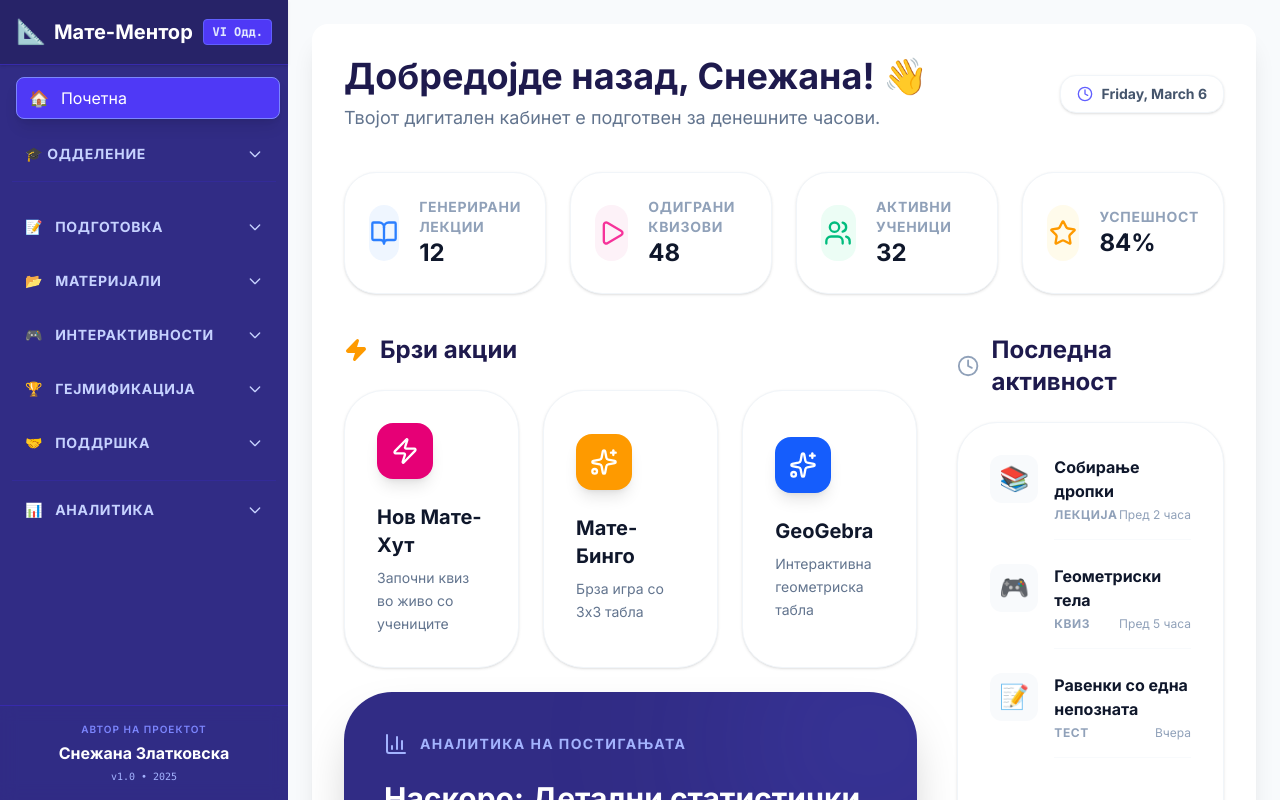
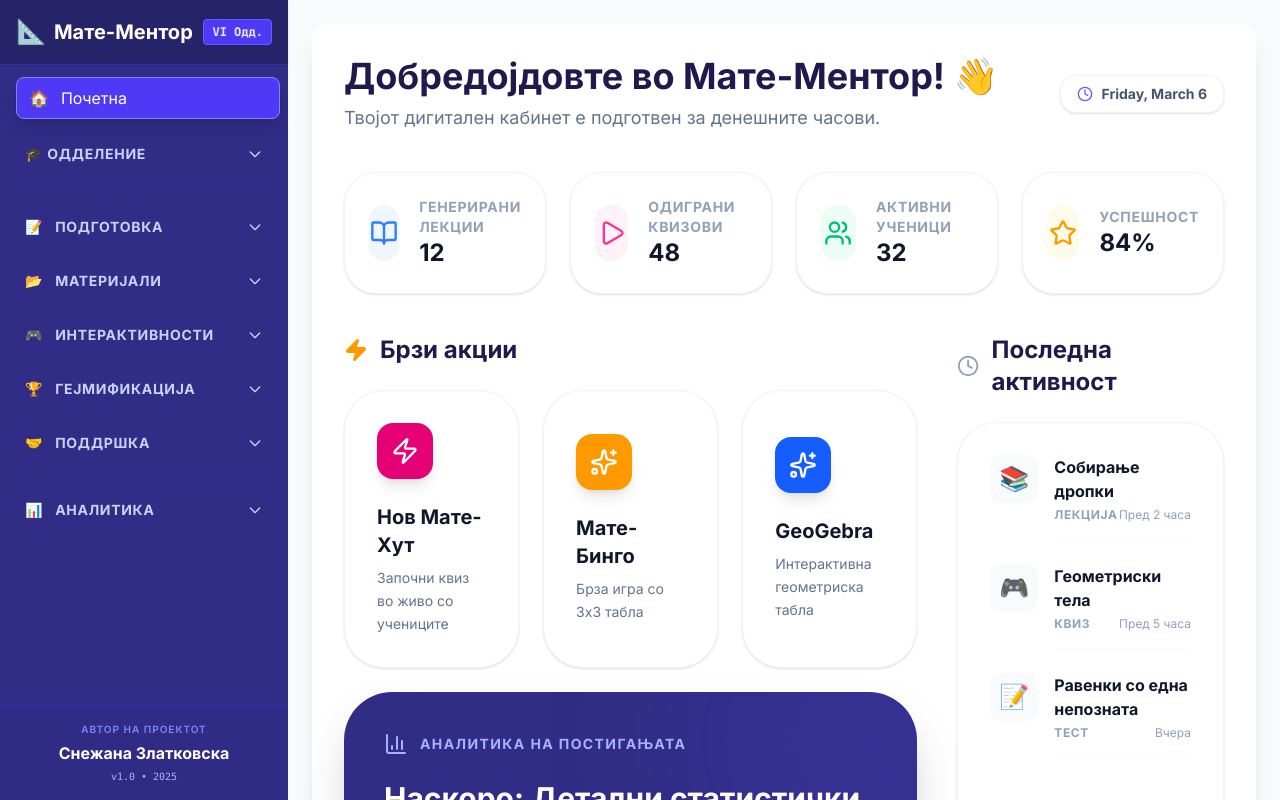
Before and after one commit to snezematematika-debug/matementorgameverzija1, a React (Vite) app: page / in a window 1280 px wide. Built offline with nearby package versions, Linux system fonts and the light colour scheme; no server answers.

Commit message:
feat(dashboard): Remove hardcoded username and personalize greeting
The username "Снежана" was hardcoded in the Dashboard component and the App.tsx file. This commit removes the hardcoded username and updates the greeting to be more generic and welcoming to all users.

```diff
--- a/App.tsx
+++ b/App.tsx
@@ -120,7 +120,7 @@ const App: React.FC = () => {
       case AppMode.MATHIGON:
         return <Mathigon />;
       case AppMode.DASHBOARD:
-        return <Dashboard setMode={setCurrentMode} userName="Снежана" />;
+        return <Dashboard setMode={setCurrentMode} />;
       case AppMode.ANALYTICS:
         return (
           <div className="flex flex-col items-center justify-center py-20 text-center space-y-6">
@@ -138,7 +138,7 @@ const App: React.FC = () => {
           </div>
         );
       default:
-        return <Dashboard setMode={setCurrentMode} userName="Снежана" />;
+        return <Dashboard setMode={setCurrentMode} />;
     }
   };
 
--- a/components/Dashboard.tsx
+++ b/components/Dashboard.tsx
@@ -16,10 +16,9 @@ import { AppMode } from '../types';
 
 interface DashboardProps {
   setMode: (mode: AppMode) => void;
-  userName: string;
 }
 
-const Dashboard: React.FC<DashboardProps> = ({ setMode, userName }) => {
+const Dashboard: React.FC<DashboardProps> = ({ setMode }) => {
   const stats = [
     { label: 'Генерирани лекции', value: '12', icon: BookOpen, color: 'text-blue-500', bg: 'bg-blue-50' },
     { label: 'Одиграни квизови', value: '48', icon: Play, color: 'text-pink-500', bg: 'bg-pink-50' },
@@ -49,7 +48,7 @@ const Dashboard: React.FC<DashboardProps> = ({ setMode, userName }) => {
             animate={{ opacity: 1, y: 0 }}
             className="text-4xl font-black text-indigo-950 mb-2"
           >
-            Добредојде назад, {userName}! 👋
+            Добредојдовте во Мате-Ментор! 👋
           </motion.h1>
           <p className="text-slate-500 font-medium text-lg">
             Твојот дигитален кабинет е подготвен за денешните часови.
```
